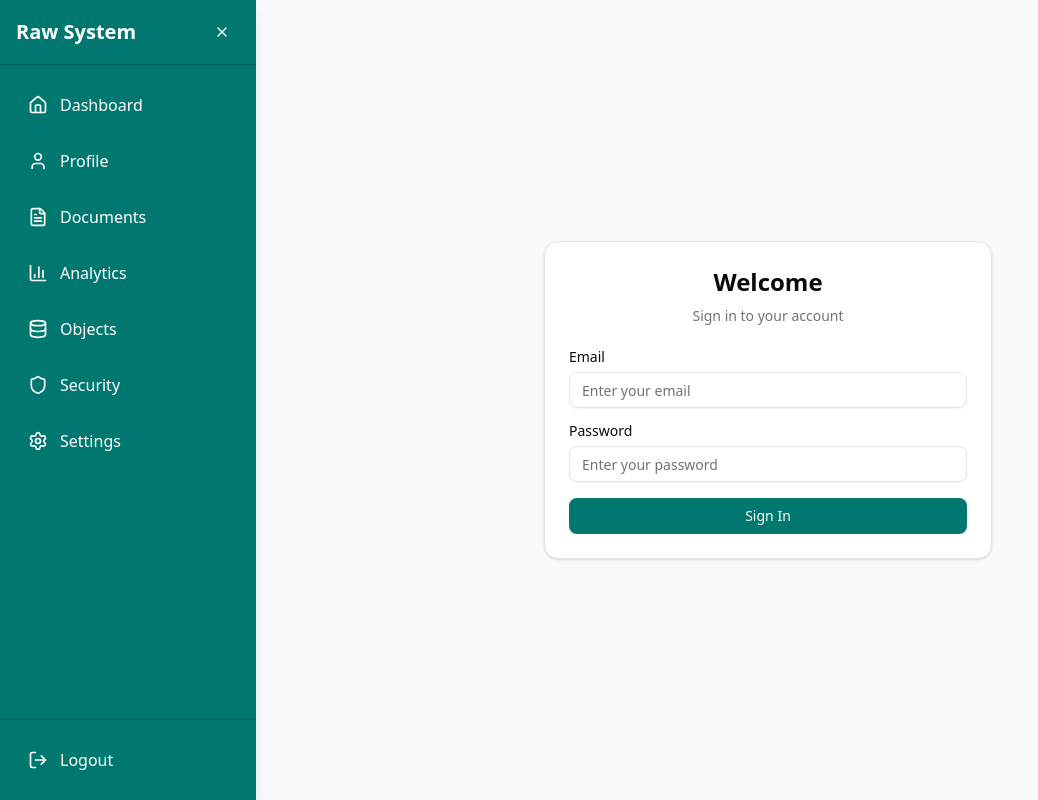
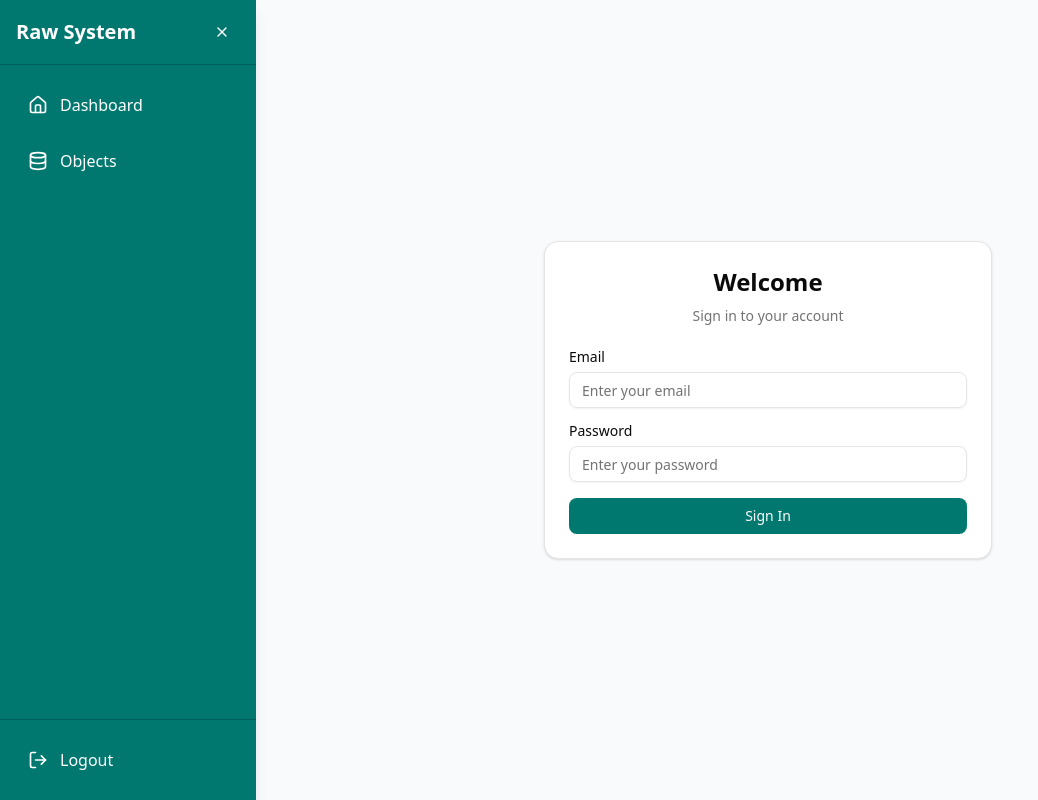
Before and after one commit to jtex3/raw, a Next.js app: page /login in a window 1280 px wide. Shown: the whole page, without its empty margins (0-1038 px from the left). Built offline with nearby package versions, Linux system fonts and the light colour scheme; no server answers.

Commit message:
sidebar-elements-fixed

```diff
--- a/src/components/layout/SidebarLayout.tsx
+++ b/src/components/layout/SidebarLayout.tsx
@@ -16,14 +16,9 @@ import { createClient } from '@/lib/supabase/client'
 import { Button }       from '@/components/ui/button'
 import {
   Home,
-  Settings,
-  User,
   LogOut,
   Menu,
   X,
-  FileText,
-  BarChart3,
-  Shield,
   Database
 } from 'lucide-react'
 
@@ -42,12 +37,7 @@ export default function SidebarLayout({ children }: SidebarLayoutProps) {
 
   const menuItems = [
     { icon: Home, label: 'Dashboard', href: '/' },
-    { icon: User, label: 'Profile', href: '/profile' },
-    { icon: FileText, label: 'Documents', href: '/documents' },
-    { icon: BarChart3, label: 'Analytics', href: '/analytics' },
     { icon: Database, label: 'Objects', href: '/objects' },
-    { icon: Shield, label: 'Security', href: '/security' },
-    { icon: Settings, label: 'Settings', href: '/settings' },
   ]
 
   return (
```
